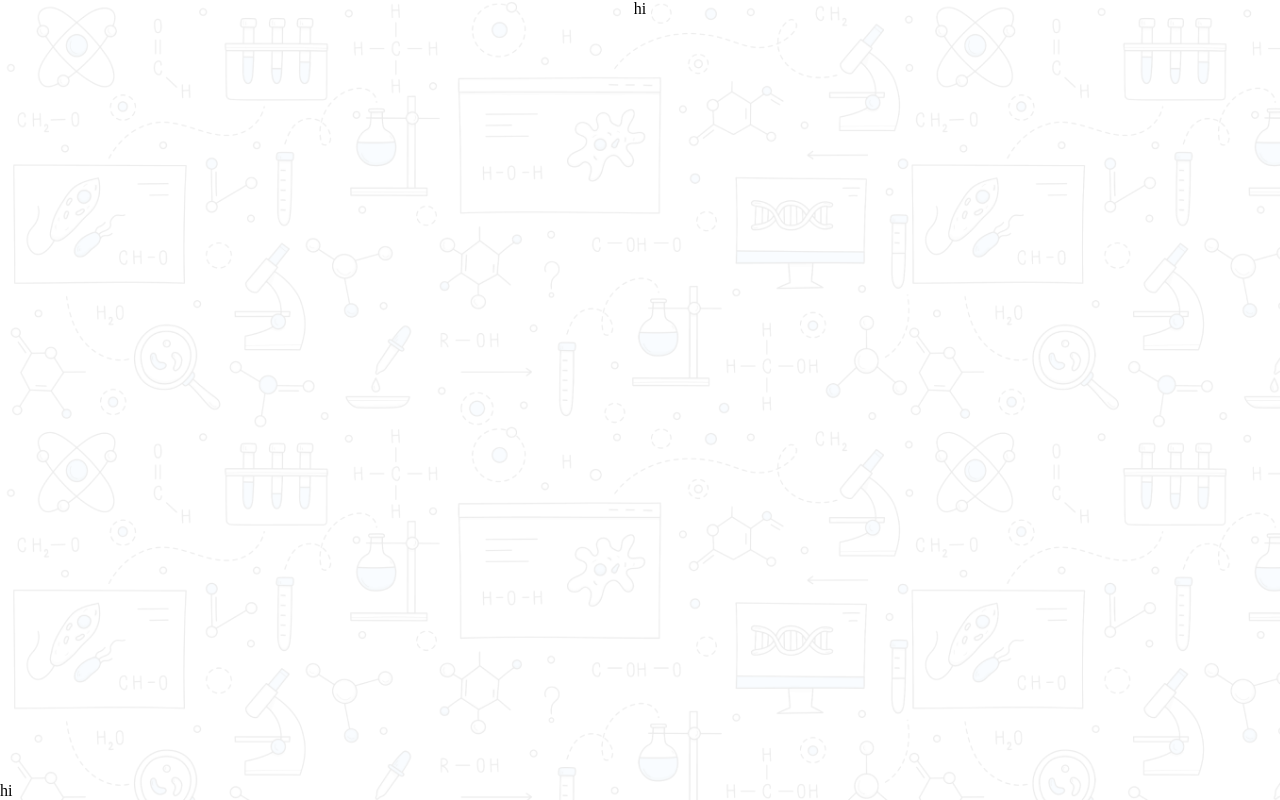
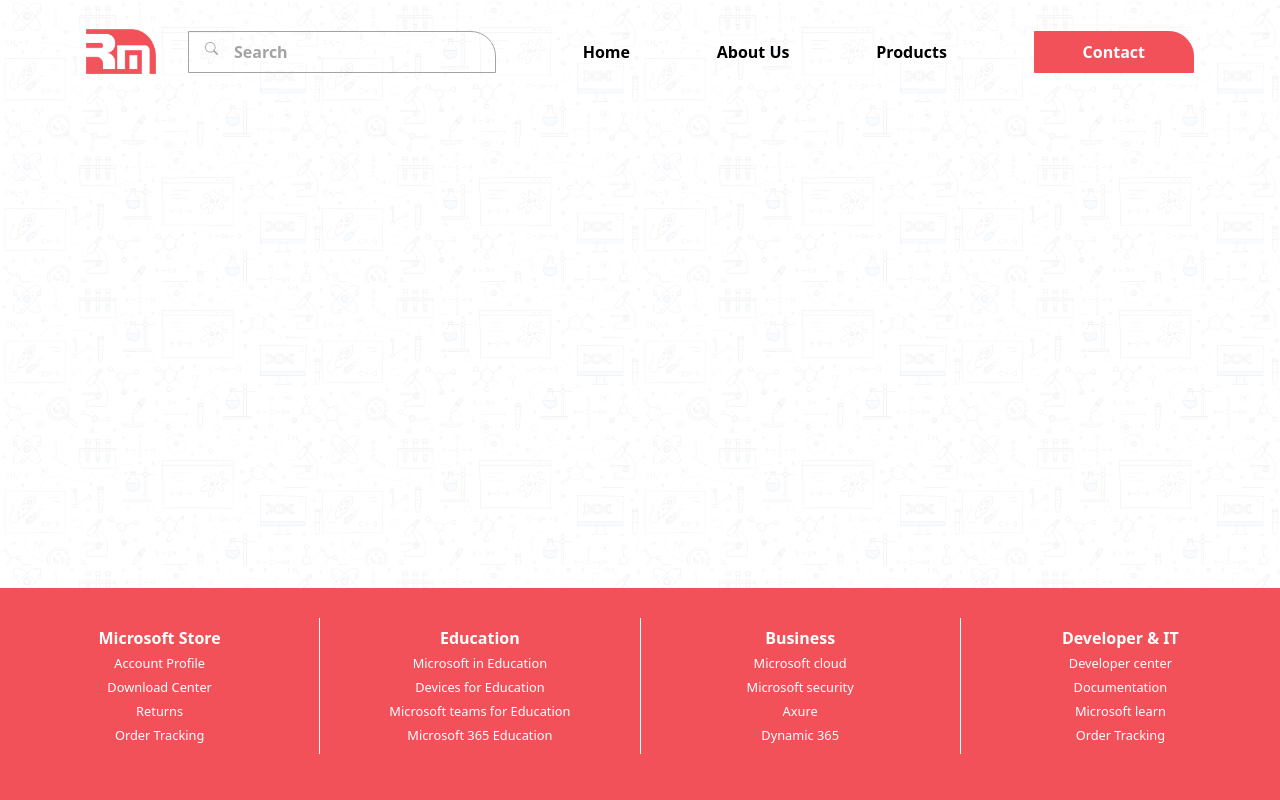
Before and after one commit to rajatsandeepsen/RM, a Next.js app in the folder rm-pharma/: page / in a window 1280 px wide. Built offline with nearby package versions, Linux system fonts and the light colour scheme.

Commit message:
init config, footer & header done

```diff
--- a/rm-pharma/package.json
+++ b/rm-pharma/package.json
@@ -9,9 +9,13 @@
     "lint": "next lint"
   },
   "dependencies": {
+    "bootstrap": "^5.2.3",
     "next": "13.2.3",
     "react": "18.2.0",
     "react-dom": "18.2.0",
     "sass": "^1.58.3"
+  },
+  "devDependencies": {
+    "@types/bootstrap": "^5.2.6"
   }
 }
--- a/rm-pharma/src/components/button.js
+++ b/rm-pharma/src/components/button.js
@@ -1,12 +1,23 @@
 import { Inter } from 'next/font/google'
 import styles from '@/styles/Home.module.scss'
 
-const Button = (link, text) => {
-    return (
-        <button className={styles.Button} href={link}>
-            {text}
-        </button>
-     );
+const Button = (props) => {
+    const { text, link, priority } = props.data;
+    if (priority === "primary") {
+        return (
+            <a className={styles.Button} href={link}>
+                {text}
+            </a>
+         );
+    }
+    else {
+        return (
+            <a className={styles.Button2} href={link}>
+                {text}
+            </a>
+         );
+    }
+
 }
 
 export default Button;
--- a/rm-pharma/src/components/footer.js
+++ b/rm-pharma/src/components/footer.js
@@ -1,7 +1,45 @@
 const Footer = () => {
     return (
         <footer>
-        hi
+
+        <div className="d-flex justify-content-evenly">
+          <ul>
+            <li>
+              Microsoft Store
+            </li>
+            <li><a href="">Account Profile</a></li>
+            <li><a href="">Download Center</a></li>
+            <li><a href="">Returns</a></li>
+            <li><a href="">Order Tracking</a></li>
+          </ul>
+          <ul>
+            <li>
+              Education
+            </li>
+            <li><a href="">Microsoft in Education</a></li>
+            <li><a href="">Devices for Education</a></li>
+            <li><a href="">Microsoft teams for Education</a></li>
+            <li><a href="">Microsoft 365 Education</a></li>
+          </ul>
+          <ul>
+            <li>
+              Business
+            </li>
+            <li><a href="">Microsoft cloud</a></li>
+            <li><a href="">Microsoft security</a></li>
+            <li><a href="">Axure</a></li>
+            <li><a href="">Dynamic 365</a></li>
+          </ul>
+          <ul>
+            <li>
+              Developer & IT
+            </li>
+            <li><a href="">Developer center</a></li>
+            <li><a href="">Documentation</a></li>
+            <li><a href="">Microsoft learn</a></li>
+            <li><a href="">Order Tracking</a></li>
+          </ul>
+        </div>
         </footer>
 
      );
--- a/rm-pharma/src/components/header.js
+++ b/rm-pharma/src/components/header.js
@@ -1,9 +1,38 @@
+import Image from 'next/image'
+import Button from '@/components/button';
+import styles from '@/styles/Home.module.scss'
+import { useEffect } from 'react';
+
 const Header = () => {
+
+
     return (
     <header>
-    hi
+        <nav className="navbar container justify-content-between navbar-expand-lg navbar-light px-3 py-4  gap-3">
+            <a className="navbar-brand" href="#">
+                <Image src="/logo.png" alt="Logo" width={70} height={45} priority/>
+            </a>
+            <button className="navbar-toggler btn border-0" type="button" data-bs-toggle="collapse" data-bs-target="#navbarSupportedContent" aria-controls="navbarSupportedContent" aria-expanded="false" aria-label="Toggle navigation">
+                <i className="bi bi-list"></i>
+            </button>
+
+            <div className="collapse navbar-collapse" id="navbarSupportedContent">
+            <ul className="navbar-nav d-flex justify-content-between text-center gap-3 w-100">
+
+                <form className={styles.Search}>
+                    <i className="bi bi-search"/>
+                    <input type="search" placeholder="Search" />
+                </form>
+                <Button data={{text: "Home", link: "/", priority:""}} />
+                <Button data={{text: "About Us", link: "/aboutus", priority:""}} />
+                <Button data={{text: "Products", link: "/product", priority:""}} />
+                <Button data={{text: "Contact", link: "/contact", priority:"primary"}} />
+
+
+                </ul>
+            </div>
+        </nav>
     </header>
-
      );
 }
 
--- a/rm-pharma/src/pages/_app.js
+++ b/rm-pharma/src/pages/_app.js
@@ -1,9 +1,17 @@
+import 'bootstrap/scss/bootstrap.scss'
 import '@/styles/globals.scss'
+
+import { useEffect } from 'react'
 import Layer from '@/components/layer'
 import Head from 'next/head'
 import Meta from '@/components/meta'
 
 export default function App({ Component, pageProps }) {
+
+  useEffect(() => {
+    require("bootstrap/dist/js/bootstrap.bundle.min.js");
+  }, []);
+
   return (
     <>
     <Head>
@@ -11,7 +19,6 @@
       <Meta />
       <link rel="icon" href="/favicon.ico" />
       <link rel="short icon" href="/favicon.ico" />
-      <link rel="stylesheet" href="https://cdn.jsdelivr.net/npm/bootstrap-icons@1.10.3/font/bootstrap-icons.css"></link>
     </Head>
   <Layer>
   <Component {...pageProps} />
--- a/rm-pharma/src/pages/_document.js
+++ b/rm-pharma/src/pages/_document.js
@@ -3,7 +3,9 @@
 export default function Document() {
   return (
     <Html lang="en">
-    <Head />
+    <Head>
+    <link rel="stylesheet" href="https://cdn.jsdelivr.net/npm/bootstrap-icons@1.10.3/font/bootstrap-icons.css"></link>
+    </Head>
       <body>
         <Main />
         <NextScript />
--- a/rm-pharma/src/pages/index.js
+++ b/rm-pharma/src/pages/index.js
@@ -1,14 +1,16 @@
 import Image from 'next/image'
-import { Inter } from 'next/font/google'
+import { Inter,Montserrat } from 'next/font/google'
 import styles from '@/styles/Home.module.scss'
 
 const inter = Inter({ subsets: ['latin'] })
+const montserrat = Montserrat({ subsets: ['latin'] })
+
 const addClasses = (className) =>  className.split(' ').map(c => styles[c]).join(' ')
 
 export default function Home() {
   return (
       <>
-      <div className={styles.main}>
+      <div className={styles.main }>
 
       </div>
       </>
--- a/rm-pharma/src/styles/Home.module.scss
+++ b/rm-pharma/src/styles/Home.module.scss
@@ -1,3 +1,5 @@
+
+
 .innerBody{
   display: flex;
   flex-direction: column;
@@ -285,12 +287,62 @@
 
 
 .Button {
-  display: inline-block;
-  padding: 0.5rem 1rem;
-  border-radius: var(--border-radius);
-  background: var(--button-background);
-  color: var(--button-text);
+  display: flex;
+  padding: 0.5rem 3rem;
+  border-radius:  0px 25px 0px 0px;
+  border: 1px solid var(--the-red);
+  background: var(--the-red);
+  color: #fff;
   font-weight: 600;
   text-decoration: none;
-  transition: background 200ms, color 200ms;
+  transition: all 200ms, color 200ms;
+  &:hover {
+    background: transparent;
+    color: var(--the-red);
+  }
 }
+
+
+.Button2 {
+  display: flex;
+  align-items: center;
+  color: #000;
+  font-weight: 600;
+  text-decoration: none;
+  transition: all 200ms, color 200ms;
+  &:hover, &:focus, &:active {
+    color: var(--the-red);
+    text-decoration: underline;
+   text-underline-offset: 2px;
+   text-decoration-thickness: 2px;
+  }
+}
+
+.Search {
+  display: flex;
+  justify-content: start;
+  gap: 1rem;
+  border-radius: var(--the-border);
+  border: 1px solid var(--gray);
+  padding: 0.5rem 1rem;
+  i {
+    font-size: small;
+    color: var(--gray);
+  }
+  input {
+    all: unset;
+    width: 100%;
+    text-align: start;
+    border: none;
+    font-size: 1rem;
+    font-weight: 600;
+    color: var(--gray);
+    background-color: transparent;
+    &::placeholder {
+      color: var(--gray);
+    }
+  }
+
+
+
+}
--- a/rm-pharma/src/styles/globals.scss
+++ b/rm-pharma/src/styles/globals.scss
@@ -1,3 +1,5 @@
+@import "../node_modules/bootstrap/scss/bootstrap";
+
 :root {
   --max-width: 1100px;
   --border-radius: 12px;
@@ -38,6 +40,11 @@
   --callout-border-rgb: 172, 175, 176;
   --card-rgb: 180, 185, 188;
   --card-border-rgb: 131, 134, 135;
+
+  --the-red: #F35159;
+  --gray: #A3A3A3;
+  --the-border: 0px 25px 0px 0px;
+  --the-border-2: 0px 69px 0px 0px;
 }
 
 
@@ -55,24 +62,58 @@
 
 body {
   color: rgb(var(--foreground-rgb));
+  background-color: #fff;
   background-image: url('/bg.png');
-  background-size: cover;
-  background-repeat: repeat-y;
+  background-size: 50%;
+  background-repeat: repeat;
 }
 
 
 a {
-  color: inherit;
   text-decoration: none;
 }
 
 footer {
+
   margin-top: auto;
+div {
+  display: flex;
+  justify-content: space-between;
+  align-items: center;
+  padding-top: 30px;
+  padding-bottom: 30px;
+  background-color: var(--the-red);
+    color: #fff;
+    ul {
+      max-height: 150px;
+      flex: 1;
+      padding: 0.5em;/* add some padding ?*/
+      text-align: center;
+      border-right: 1px solid #fff;
+      list-style: none;
+      position: relative;
+      display: flex;
+      flex-direction: column;
+      padding-left: auto;
+      align-items: center;
+      &:last-child {
+        border: none; /* remove border ? */
+      }
+      li {
+        color: #fff;
+        font-size: 1rem;
+        font-weight: 700;
+        a {
+          color: #fff;
+          font-size: .8rem;
+          font-weight: 300;
+        }
+      }
+
+    }
+}
 }
 
-header {
-  text-align: center;
-}
 
 main {
   min-height: 100vh;
```
Also changed, not shown: rm-pharma/public/logo.png (added), 1 other file (tests, documents, lock files or other folders).
